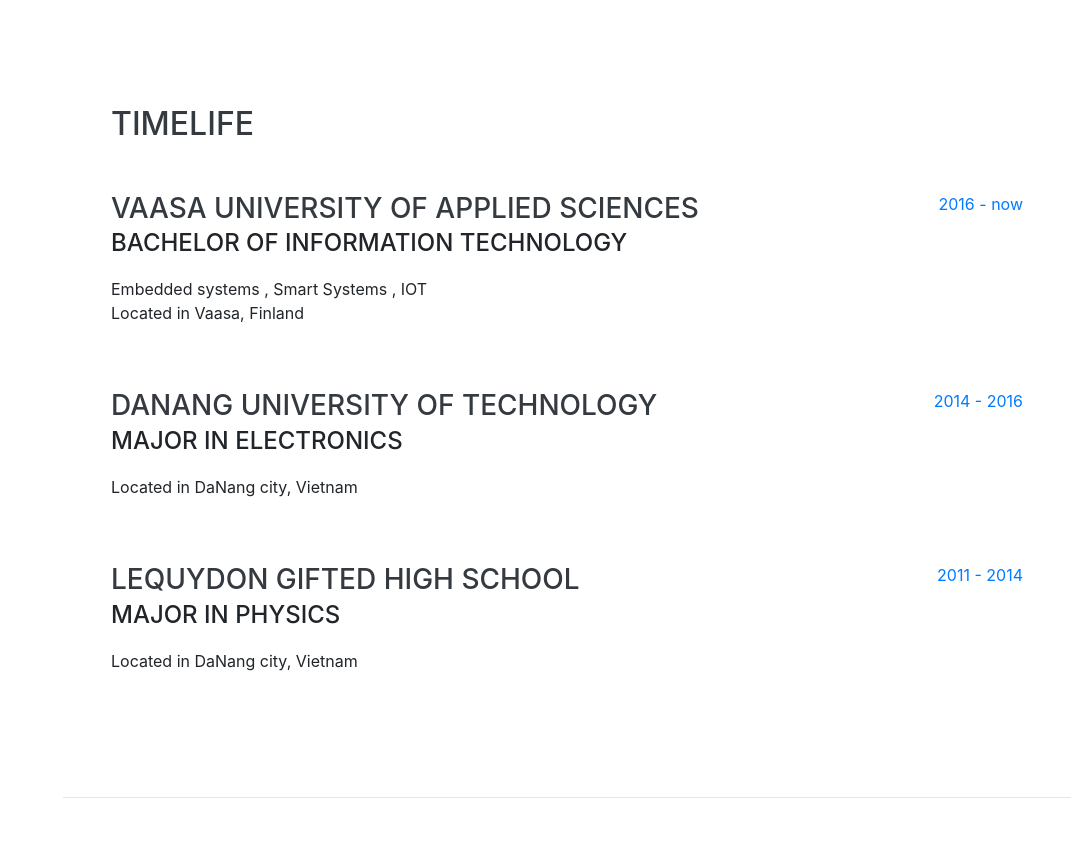
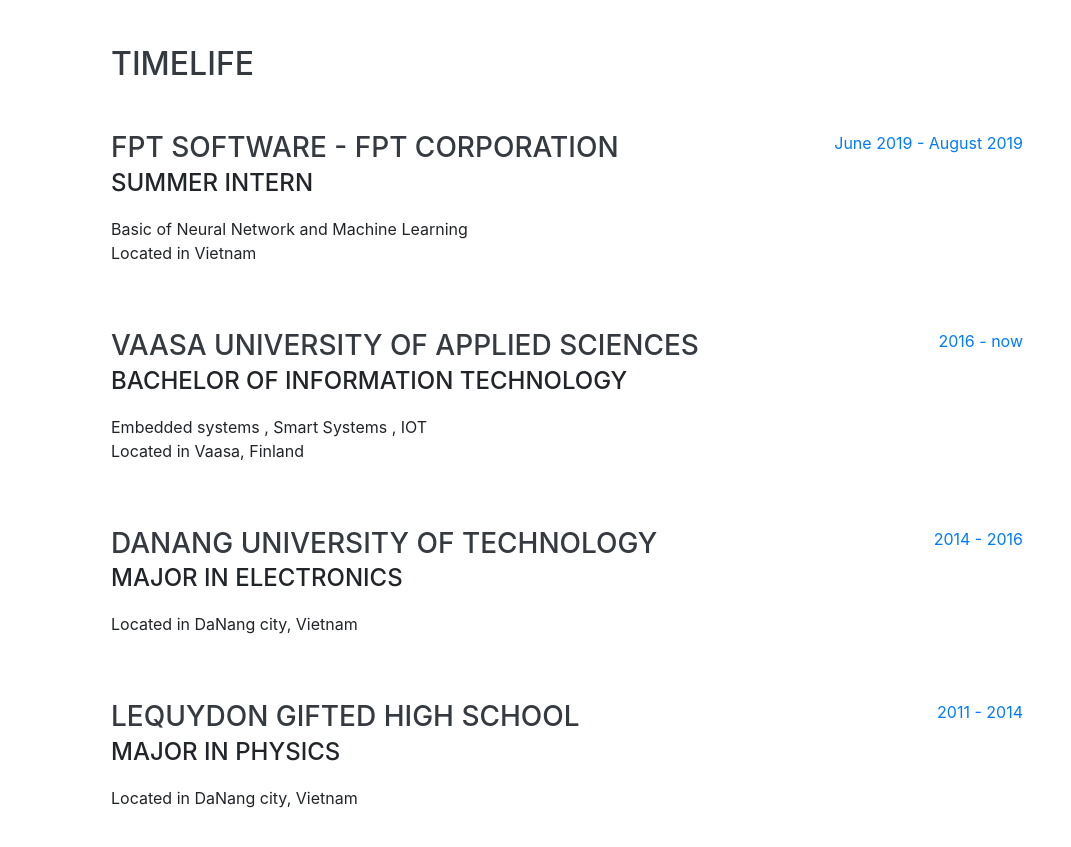
Before and after one commit to quochuy2204/quochuy2204.github.io, a website with bundled scripts: page index.html in a window 1280 px wide. Shown: the part 805-1652 px from the top of the page, without its empty margins (209-1280 px from the left). Built offline with nearby package versions, Linux system fonts and the light colour scheme; a web font is replaced by a local one.

Commit message:
Update index.html

```diff
--- a/index.html
+++ b/index.html
@@ -90,6 +90,18 @@
     <section class="resume-section p-3 p-lg-5 d-flex align-items-center" id="Timelife">
       <div class="w-100">
         <h2 class="mb-5">Timelife</h2>
+
+		<div class="resume-item d-flex flex-column flex-md-row justify-content-between mb-5">
+          <div class="resume-content">
+            <h3 class="mb-0">FPT Software - FPT Corporation</h3>
+            <div class="subheading mb-3">Summer Intern</div>
+            <div>Basic of Neural Network and Machine Learning</div>
+            <p>Located in Vietnam</p>
+          </div>
+          <div class="resume-date text-md-right">
+            <span class="text-primary">June 2019 - August 2019</span>
+          </div>
+        </div>
 
         <div class="resume-item d-flex flex-column flex-md-row justify-content-between mb-5">
           <div class="resume-content">
```
